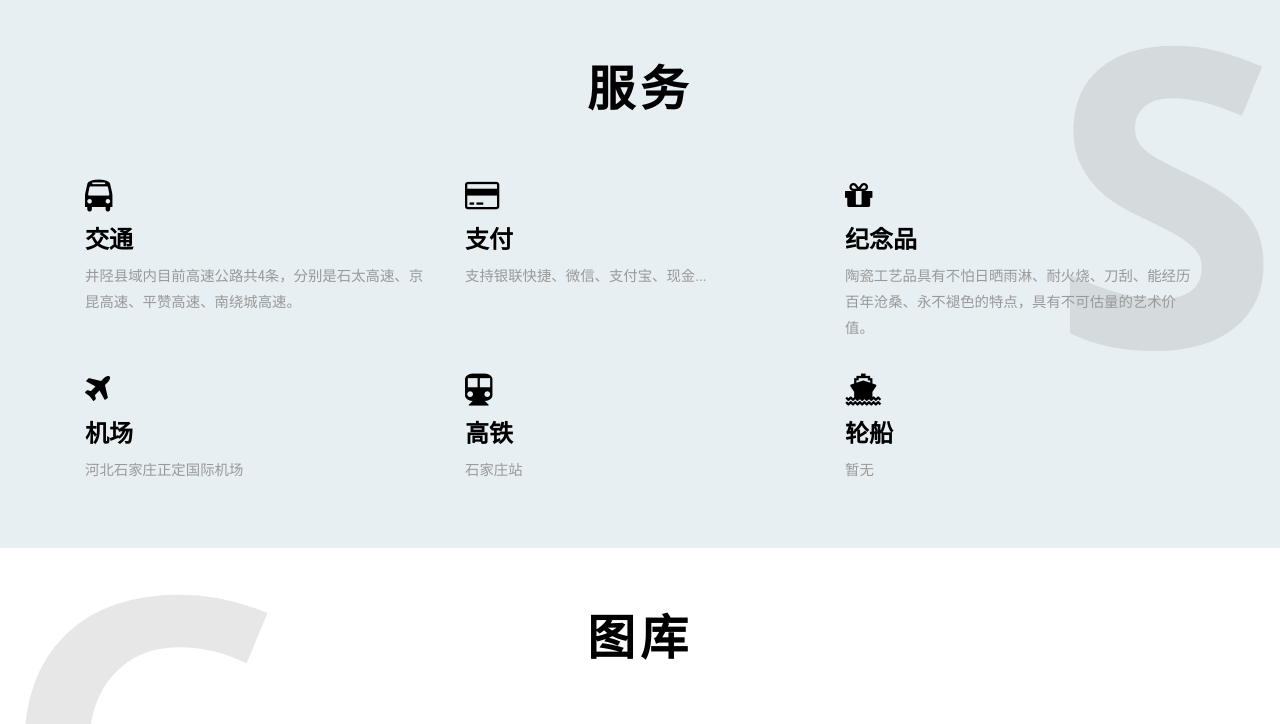
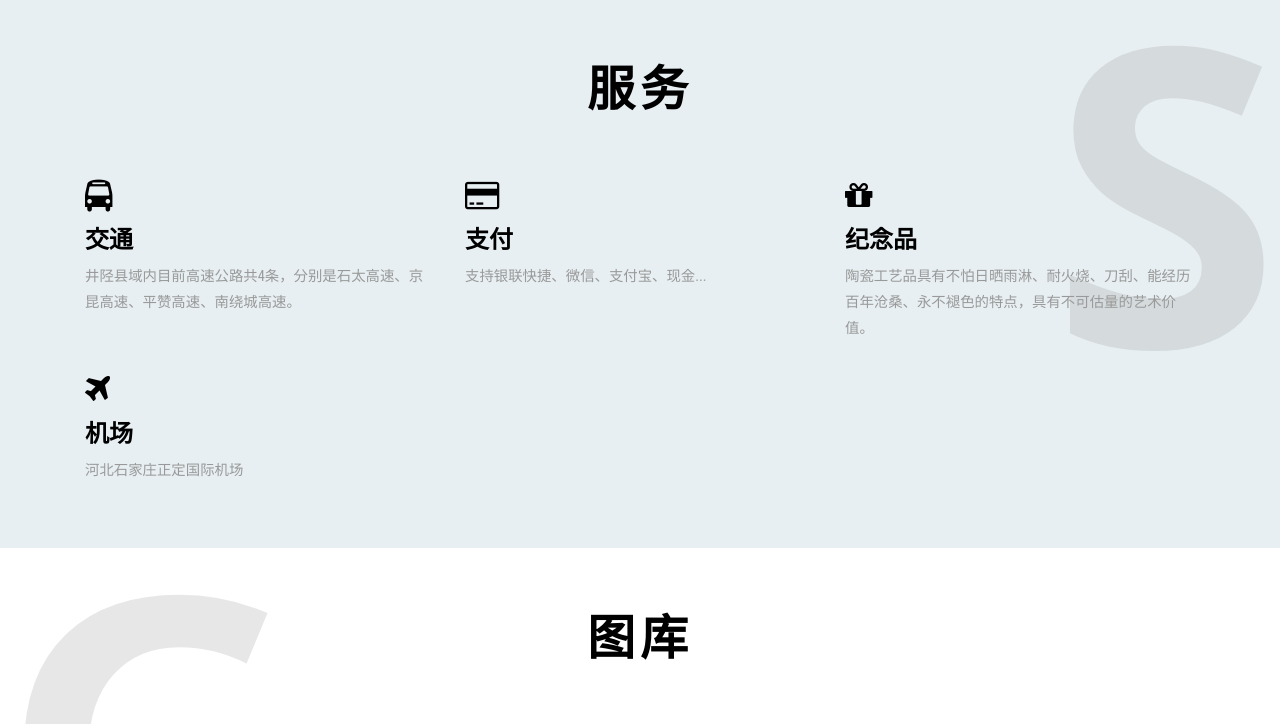
Before and after one commit to kinglogxzl/TCSZWeb, a Django app: page /mobile/ in a window 1280 px wide. Shown: the part 1401-2125 px from the top of the page. Run offline with Django 3.2, Linux system fonts and the light colour scheme; some libraries are stand-ins or nearby versions.

Commit message:
联系电话更改

```diff
--- a/templates/mobile/index.html
+++ b/templates/mobile/index.html
@@ -149,7 +149,7 @@ document.write('<script src="' + src + '" id="sozz"><\/script>');
 					</div>
 				</div>
 				<div class="header-right">
-					<p><i class="fa fa-phone" aria-hidden="true"></i> 0311-82393777</p>
+					<p><i class="fa fa-phone" aria-hidden="true"></i> 0311-82393999</p>
 				</div>
 				<div class="clearfix"> </div>
 			</div>
@@ -247,16 +247,7 @@ document.write('<script src="' + src + '" id="sozz"><\/script>');
 						<h4>机场</h4>
 						<p>河北石家庄正定国际机场</p>
 					</div>
-					<div class="col-md-4 agileits-services-grid">
-						<i class="fa fa-subway" aria-hidden="true"></i>
-						<h4>高铁</h4>
-						<p>石家庄站</p>
-					</div>
-					<div class="col-md-4 agileits-services-grid">
-						<i class="fa fa-ship" aria-hidden="true"></i>
-						<h4>轮船</h4>
-						<p>暂无</p>
-					</div>
+
 					<div class="clearfix"> </div>
 				</div>
 			</div>
@@ -401,7 +392,7 @@ document.write('<script src="' + src + '" id="sozz"><\/script>');
 
 						</div>
 						<div class="col-sm-8 agile-news-img-info">
-							<h5><a href="https://mp.weixin.qq.com/s/lPMMRR5EVrVpXJR3cgXQYw" data-toggle="modal" data-target="https://mp.weixin.qq.com/s/lPMMRR5EVrVpXJR3cgXQYw">2020 陶瓷水镇 摄影大赛 公告</a></h5>
+							<h5><a href="https://mp.weixin.qq.com/s/9o-2ccJ73cxe2eJvcc610g" data-toggle="modal" data-target="https://mp.weixin.qq.com/s/9o-2ccJ73cxe2eJvcc610g">2020 陶瓷水镇 摄影大赛 公告</a></h5>
 							<div class="agileits-w3layouts-border"> </div>
 							<p>2020年中国•陶瓷水镇“南横口杯” 首届全国摄影大赛公告</p>
 							<h6><i class="fa fa-calendar" aria-hidden="true"></i> 2020-5-25</h6>
--- a/templates/utils/prefooter.html
+++ b/templates/utils/prefooter.html
@@ -8,7 +8,7 @@
             </div>
             <div class="col-md-8 col-sm-12 pre-footer-col">
                 <h2>
-                    <span style="border-right: 1px solid rgb(126, 128, 138);padding-right: 20px;">0311-82393777 </span>
+                    <span style="border-right: 1px solid rgb(126, 128, 138);padding-right: 20px;">0311-82393999 </span>
                     <span style="padding-left: 20px;">河北省石家庄市井陉县南沟街</span>
                 </h2>
             </div>
```
